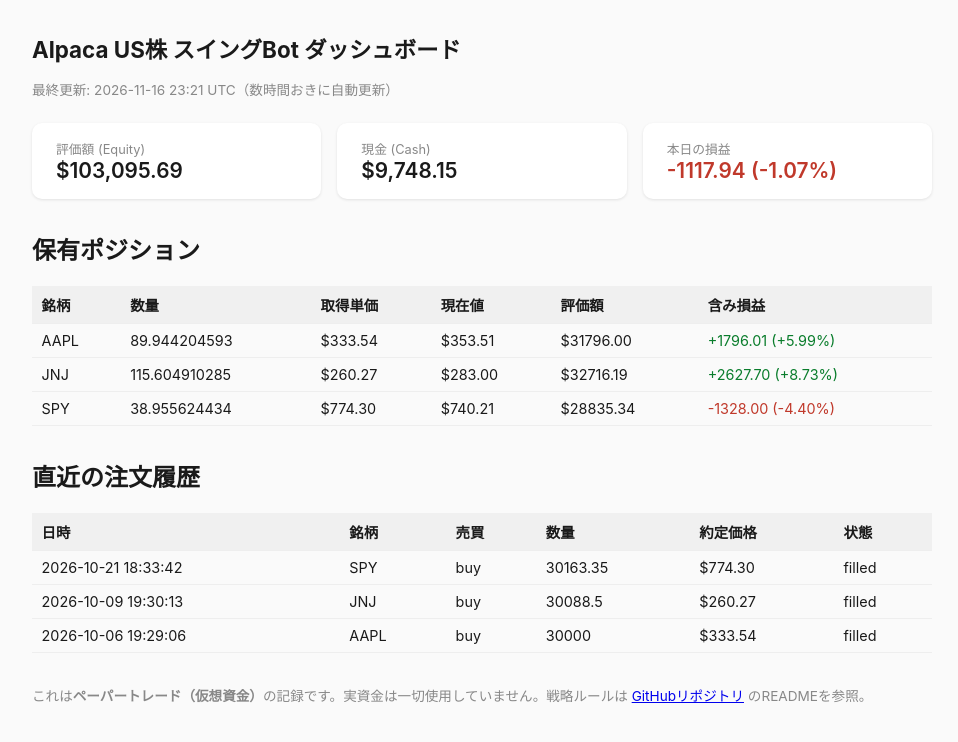
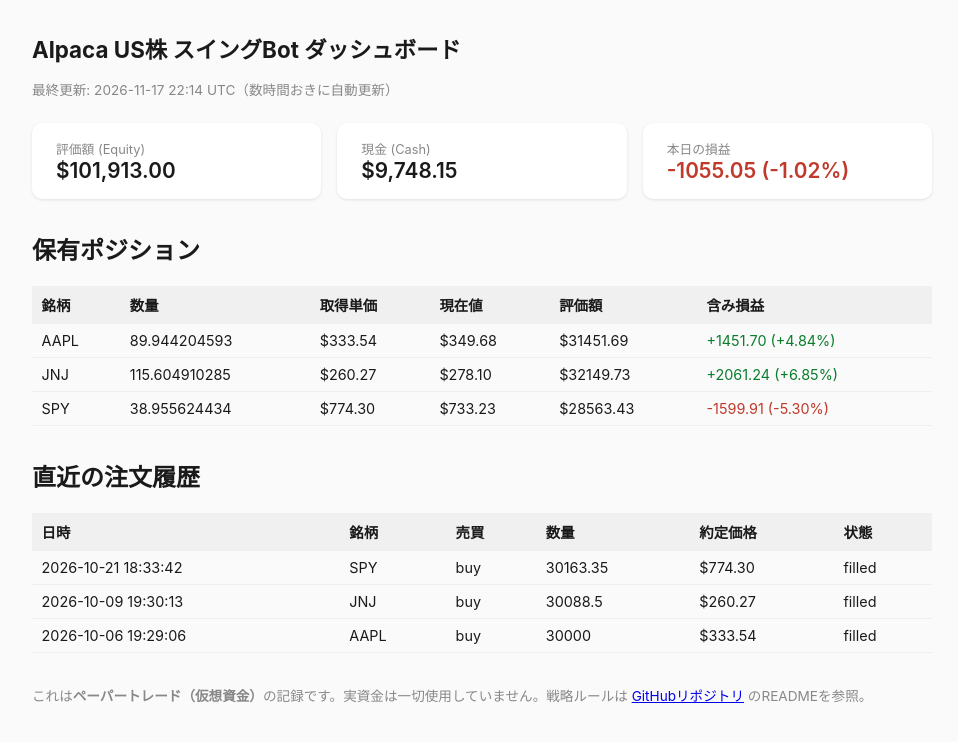
Before and after one commit to kawahararyusei111-sudo/alpaca-us-swing-bot, a plain HTML site: page docs/index.html in a window 1280 px wide. Shown: the whole page, without its empty margins (158-1116 px from the left). Drawn offline with Linux system fonts and the light colour scheme.

Commit message:
Update dashboard

```diff
--- a/docs/index.html
+++ b/docs/index.html
@@ -21,12 +21,12 @@
 </style>
 </head><body>
 <h1>Alpaca US株 スイングBot ダッシュボード</h1>
-<div class="updated">最終更新: 2026-11-16 23:21 UTC（数時間おきに自動更新）</div>
+<div class="updated">最終更新: 2026-11-17 22:14 UTC（数時間おきに自動更新）</div>
 
 <div class="cards">
-  <div class="card"><div class="label">評価額 (Equity)</div><div class="value">$103,095.69</div></div>
+  <div class="card"><div class="label">評価額 (Equity)</div><div class="value">$101,913.00</div></div>
   <div class="card"><div class="label">現金 (Cash)</div><div class="value">$9,748.15</div></div>
-  <div class="card"><div class="label">本日の損益</div><div class="value neg">-1117.94 (-1.07%)</div></div>
+  <div class="card"><div class="label">本日の損益</div><div class="value neg">-1055.05 (-1.02%)</div></div>
 </div>
 
 <h2>保有ポジション</h2>
@@ -36,23 +36,23 @@
           <td>AAPL</td>
           <td>89.944204593</td>
           <td>$333.54</td>
-          <td>$353.51</td>
-          <td>$31796.00</td>
-          <td class="pos">+1796.01 (+5.99%)</td>
+          <td>$349.68</td>
+          <td>$31451.69</td>
+          <td class="pos">+1451.70 (+4.84%)</td>
         </tr><tr>
           <td>JNJ</td>
           <td>115.604910285</td>
           <td>$260.27</td>
-          <td>$283.00</td>
-          <td>$32716.19</td>
-          <td class="pos">+2627.70 (+8.73%)</td>
+          <td>$278.10</td>
+          <td>$32149.73</td>
+          <td class="pos">+2061.24 (+6.85%)</td>
         </tr><tr>
           <td>SPY</td>
           <td>38.955624434</td>
           <td>$774.30</td>
-          <td>$740.21</td>
-          <td>$28835.34</td>
-          <td class="neg">-1328.00 (-4.40%)</td>
+          <td>$733.23</td>
+          <td>$28563.43</td>
+          <td class="neg">-1599.91 (-5.30%)</td>
         </tr>
 </table>
 
```
